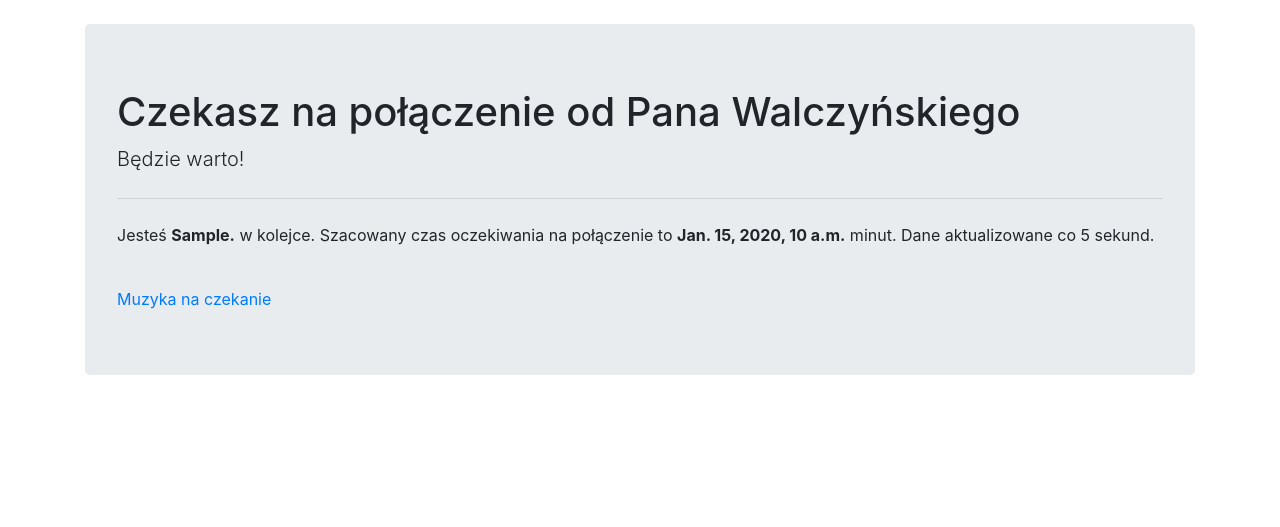
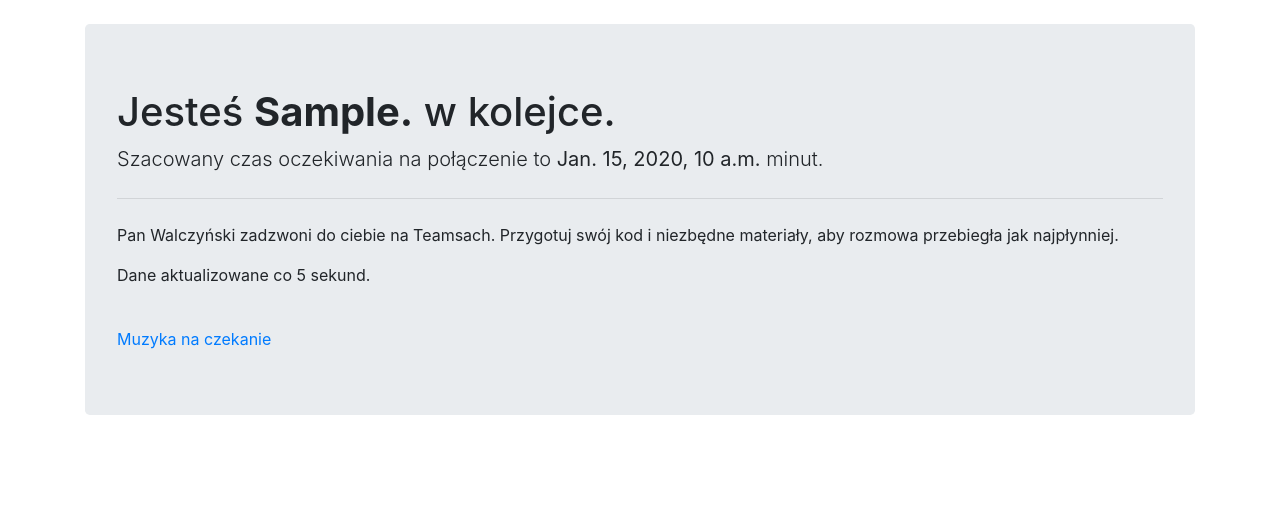
Before and after one commit to alopwr/queue, a Django app: template templates/que/students.html in a window 1280 px wide. Shown: the part 56-583 px from the top of the page. Run offline with Django 3.2, Linux system fonts and the light colour scheme; the template is opened without the code that fills it: most values are stand-ins (such as "Sample title", 1, 10 or a date in 2020); some libraries are stand-ins or nearby versions.

Commit message:
better position formatting

```diff
--- a/templates/que/students.html
+++ b/templates/que/students.html
@@ -7,11 +7,12 @@ Oczekiwanie...
 {% endblock %}
 {% block content %}
     <div class="container jumbotron">
-        <h1>Czekasz na połączenie od Pana Walczyńskiego</h1>
-        <p class="lead">Będzie warto!</p>
+        <h1>Jesteś <b>{{ queue_position }}.</b> w kolejce.</h1>
+        <p class="lead">Szacowany czas oczekiwania na połączenie
+            to <b>{{ estimated_time }}</b> minut.</p>
         <hr class="my-4">
-        <p>Jesteś <b>{{ queue_position }}.</b> w kolejce. Szacowany czas oczekiwania na połączenie
-            to <b>{{ estimated_time }}</b> minut. Dane aktualizowane co 5 sekund.</p>
+        <p>Pan Walczyński zadzwoni do ciebie na Teamsach. Przygotuj swój kod i niezbędne materiały, aby rozmowa przebiegła jak najpłynniej.</p>
+        <p>Dane aktualizowane co 5 sekund.</p>
         <br>
         <a href="https://www.youtube.com/watch?v=DLzxrzFCyOs" target="_blank">Muzyka na czekanie</a>
         {#        <div class="row"><a class="btn" href="{% url 'login' %}" role="button" style="margin:  40px auto"> <img#}
```
